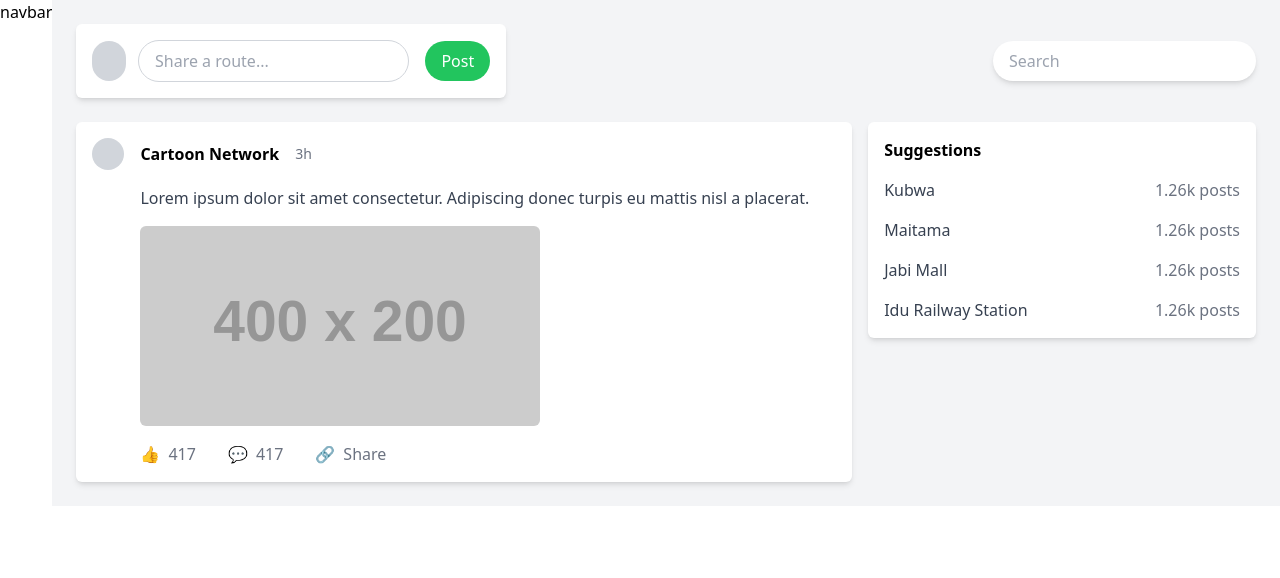
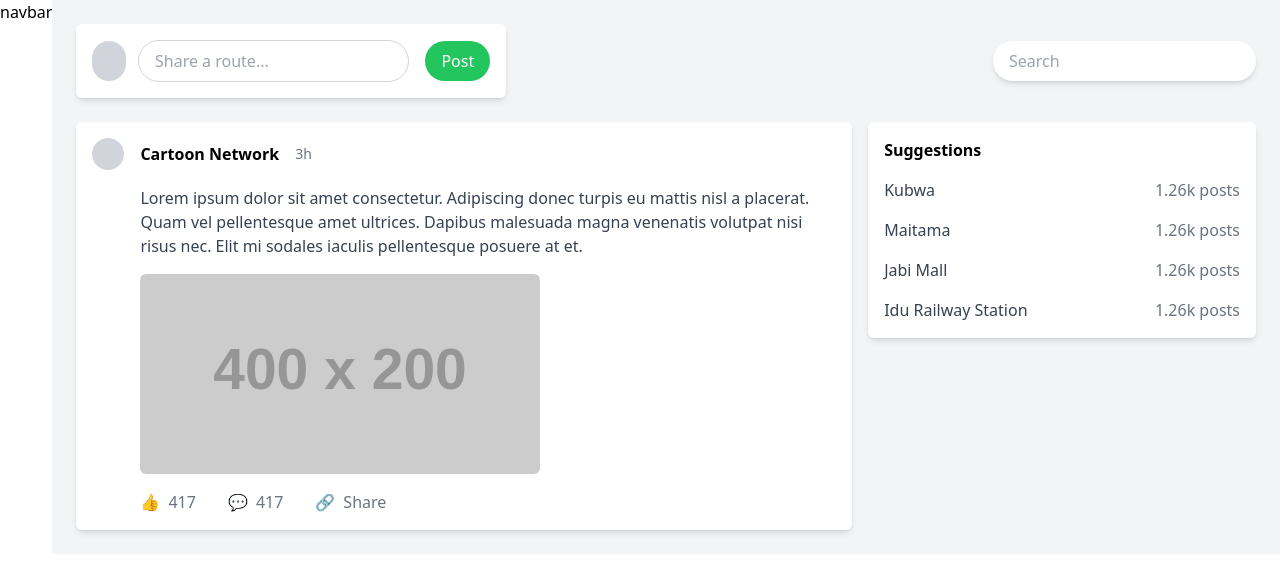
Before and after one commit to Sotonye0808/along-app, a Next.js app: page / in a window 1280 px wide. Shown: the top 578 px of the page. Built offline with nearby package versions, Linux system fonts and the light colour scheme.

Commit message:
update dummy lorem text

```diff
--- a/src/app/components/MainPanel.tsx
+++ b/src/app/components/MainPanel.tsx
@@ -15,7 +15,9 @@ const MainPanel = () => {
 				<div className="pl-12">
 					<p className="text-gray-700 mb-4">
 						Lorem ipsum dolor sit amet consectetur. Adipiscing donec turpis eu
-						mattis nisl a placerat.
+						mattis nisl a placerat. Quam vel pellentesque amet ultrices. Dapibus
+						malesuada magna venenatis volutpat nisi risus nec. Elit mi sodales
+						iaculis pellentesque posuere at et.
 					</p>
 					<div className="mb-4">
 						<img
```
